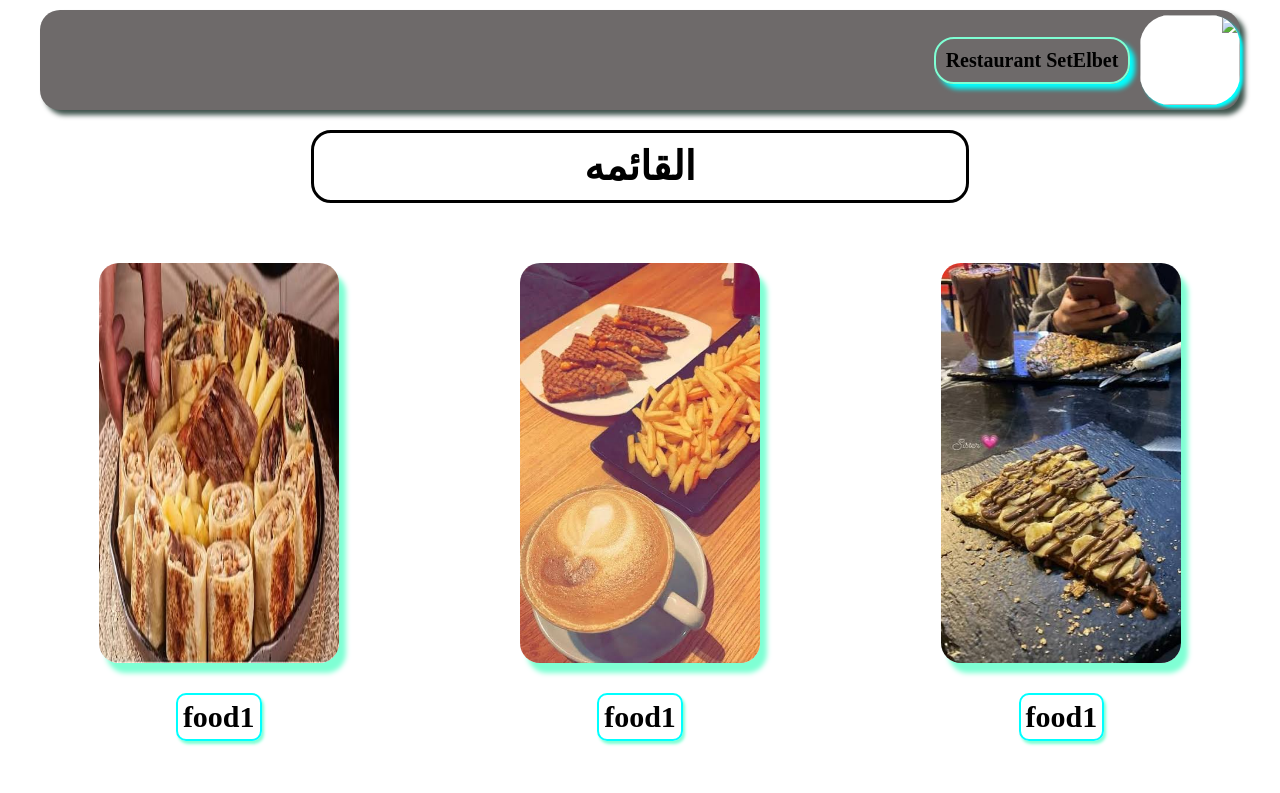
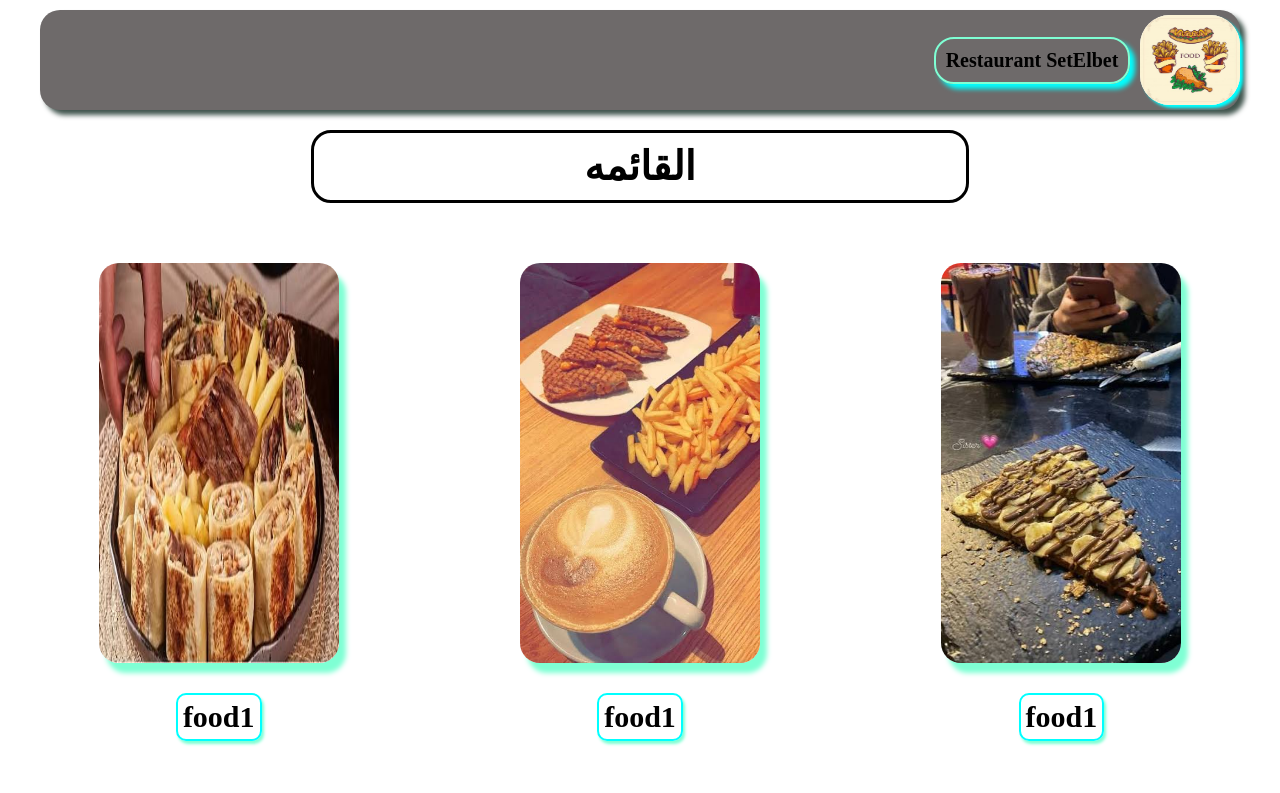
Before and after one commit to zeinabtallat83-png/Mat3m, a plain HTML site: page index.html in a window 1280 px wide. Shown: the top 793 px of the page. Drawn offline with Linux system fonts and the light colour scheme.

Commit message:
Fix HTML encoding issues in index.html

```diff
--- a/index.html
+++ b/index.html
@@ -131,7 +131,7 @@ h4 {
 </head>
 <body>
     <header>
-            <img src="set.png" alt="">
+            <img src="set.jpg" alt="">
             <p>Restaurant SetElbet</p>
  </header>
  <h1> القائمه</h1>
```
